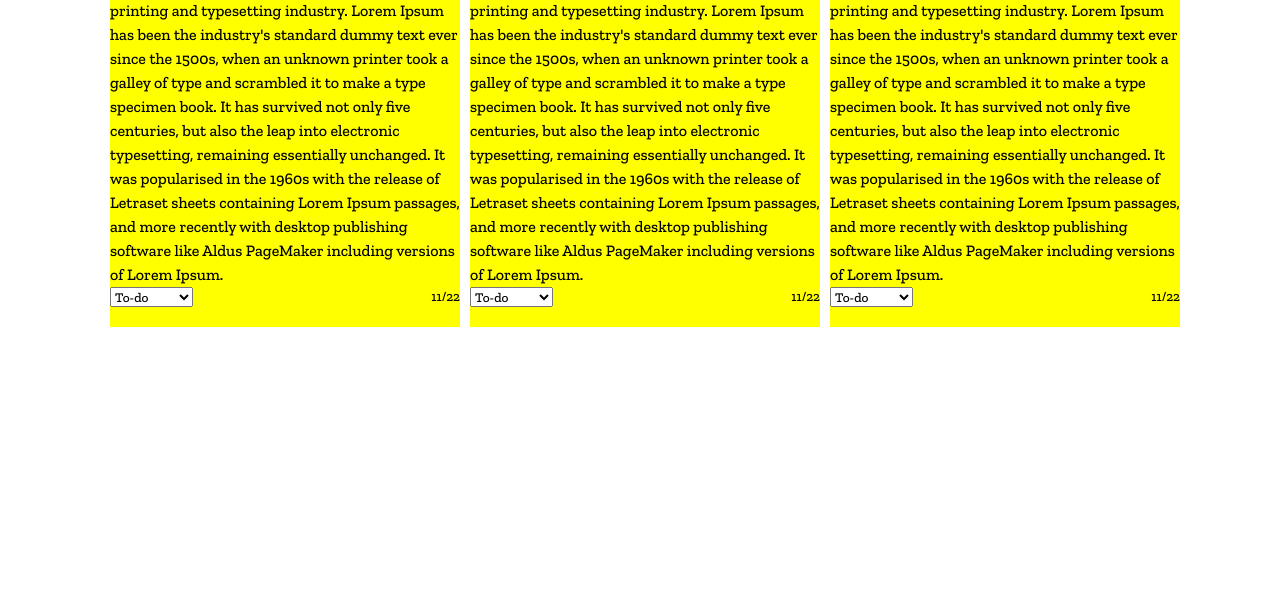
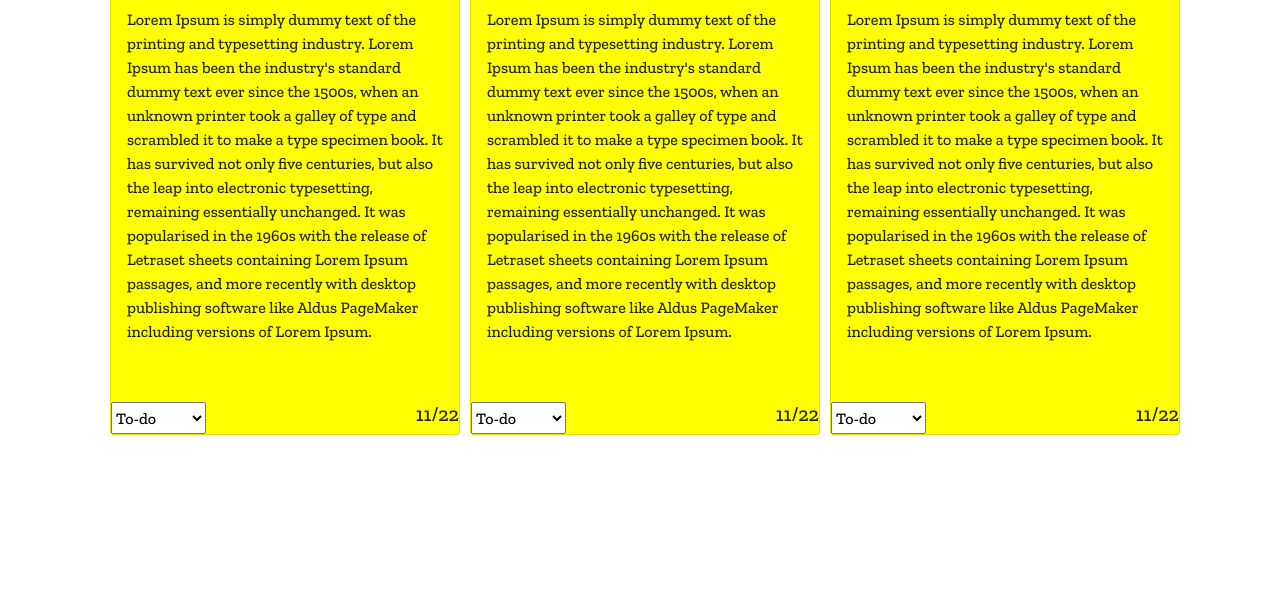
Before and after one commit to Gglayolun/Genhk-group-2, a plain HTML site: page page/homepage.html in a window 1280 px wide. Shown: the part 206-800 px from the top of the page. Drawn offline with nearby package versions, Linux system fonts and the light colour scheme.

Commit message:
dont know bootstrap didnt work

```diff
--- a/css/homgpage.css
+++ b/css/homgpage.css
@@ -88,7 +88,7 @@
     margin-left: 10px;
     margin-bottom: 5px;
     background-color: yellow;
-    height: 400px;
+    height: 500px;
     width: 350px;
 }
 
--- a/page/homepage.html
+++ b/page/homepage.html
@@ -1,12 +1,15 @@
 <!DOCTYPE html>
 <html lang="en">
+
 <head>
     <meta charset="UTF-8">
     <meta http-equiv="X-UA-Compatible" content="IE=edge">
     <meta name="viewport" content="width=device-width, initial-scale=1.0">
     <title>Document</title>
     <script src="https://kit.fontawesome.com/83eb46dc2f.js" crossorigin="anonymous"></script>
+    <link href="https://cdn.jsdelivr.net/npm/bootstrap@5.0.1/dist/css/bootstrap.min.css" rel="stylesheet" integrity="sha384-+0n0xVW2eSR5OomGNYDnhzAbDsOXxcvSN1TPprVMTNDbiYZCxYbOOl7+AMvyTG2x" crossorigin="anonymous">
     <link href="../css/homgpage.css" rel="stylesheet" type="text/css" />
+
 </head>
 <body>
     <div>
@@ -54,7 +57,15 @@
                         <h1>Title</h1>
                         <i class="fas fa-ellipsis-h"></i>
                     </div>
-                    <p>Lorem Ipsum is simply dummy text of the printing and typesetting industry. Lorem Ipsum has been the industry's standard dummy text ever since the 1500s, when an unknown printer took a galley of type and scrambled it to make a type specimen book. It has survived not only five centuries, but also the leap into electronic typesetting, remaining essentially unchanged. It was popularised in the 1960s with the release of Letraset sheets containing Lorem Ipsum passages, and more recently with desktop publishing software like Aldus PageMaker including versions of Lorem Ipsum.</p>
+                    <div class="card-body">
+                        <p>Lorem Ipsum is simply dummy text of the printing and typesetting industry. Lorem Ipsum has
+                            been the industry's standard dummy text ever since the 1500s, when an unknown printer took a
+                            galley of type and scrambled it to make a type specimen book. It has survived not only five
+                            centuries, but also the leap into electronic typesetting, remaining essentially unchanged.
+                            It was popularised in the 1960s with the release of Letraset sheets containing Lorem Ipsum
+                            passages, and more recently with desktop publishing software like Aldus PageMaker including
+                            versions of Lorem Ipsum.</p>
+                    </div>
                     <div class="card-foot">
                         <select>
                             <option>To-do</option>
@@ -70,7 +81,15 @@
                         <h1>Title</h1>
                         <i class="fas fa-ellipsis-h"></i>
                     </div>
-                    <p>Lorem Ipsum is simply dummy text of the printing and typesetting industry. Lorem Ipsum has been the industry's standard dummy text ever since the 1500s, when an unknown printer took a galley of type and scrambled it to make a type specimen book. It has survived not only five centuries, but also the leap into electronic typesetting, remaining essentially unchanged. It was popularised in the 1960s with the release of Letraset sheets containing Lorem Ipsum passages, and more recently with desktop publishing software like Aldus PageMaker including versions of Lorem Ipsum.</p>
+                    <div class="card-body">
+                        <p>Lorem Ipsum is simply dummy text of the printing and typesetting industry. Lorem Ipsum has
+                            been the industry's standard dummy text ever since the 1500s, when an unknown printer took a
+                            galley of type and scrambled it to make a type specimen book. It has survived not only five
+                            centuries, but also the leap into electronic typesetting, remaining essentially unchanged.
+                            It was popularised in the 1960s with the release of Letraset sheets containing Lorem Ipsum
+                            passages, and more recently with desktop publishing software like Aldus PageMaker including
+                            versions of Lorem Ipsum.</p>
+                    </div>
                     <div class="card-foot">
                         <select>
                             <option>To-do</option>
@@ -86,7 +105,15 @@
                         <h1>Title</h1>
                         <i class="fas fa-ellipsis-h"></i>
                     </div>
-                    <p>Lorem Ipsum is simply dummy text of the printing and typesetting industry. Lorem Ipsum has been the industry's standard dummy text ever since the 1500s, when an unknown printer took a galley of type and scrambled it to make a type specimen book. It has survived not only five centuries, but also the leap into electronic typesetting, remaining essentially unchanged. It was popularised in the 1960s with the release of Letraset sheets containing Lorem Ipsum passages, and more recently with desktop publishing software like Aldus PageMaker including versions of Lorem Ipsum.</p>
+                    <div class="card-body">
+                        <p>Lorem Ipsum is simply dummy text of the printing and typesetting industry. Lorem Ipsum has
+                            been the industry's standard dummy text ever since the 1500s, when an unknown printer took a
+                            galley of type and scrambled it to make a type specimen book. It has survived not only five
+                            centuries, but also the leap into electronic typesetting, remaining essentially unchanged.
+                            It was popularised in the 1960s with the release of Letraset sheets containing Lorem Ipsum
+                            passages, and more recently with desktop publishing software like Aldus PageMaker including
+                            versions of Lorem Ipsum.</p>
+                    </div>
                     <div class="card-foot">
                         <select>
                             <option>To-do</option>
@@ -101,4 +128,13 @@
         </div>
     </div>
 </body>
+<script src="https://cdn.jsdelivr.net/npm/bootstrap@5.0.1/dist/js/bootstrap.bundle.min.js"
+integrity="sha384-gtEjrD/SeCtmISkJkNUaaKMoLD0//ElJ19smozuHV6z3Iehds+3Ulb9Bn9Plx0x4"
+crossorigin="anonymous"></script>
+<script src="https://cdn.jsdelivr.net/npm/@popperjs/core@2.9.2/dist/umd/popper.min.js"
+integrity="sha384-IQsoLXl5PILFhosVNubq5LC7Qb9DXgDA9i+tQ8Zj3iwWAwPtgFTxbJ8NT4GN1R8p"
+crossorigin="anonymous"></script>
+<script src="https://cdn.jsdelivr.net/npm/bootstrap@5.0.1/dist/js/bootstrap.min.js"
+integrity="sha384-Atwg2Pkwv9vp0ygtn1JAojH0nYbwNJLPhwyoVbhoPwBhjQPR5VtM2+xf0Uwh9KtT"
+crossorigin="anonymous"></script>
 </html>
```
